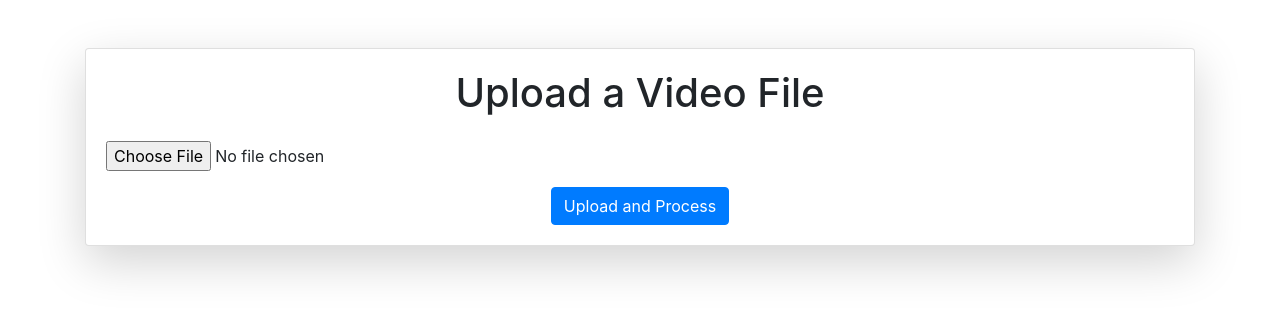
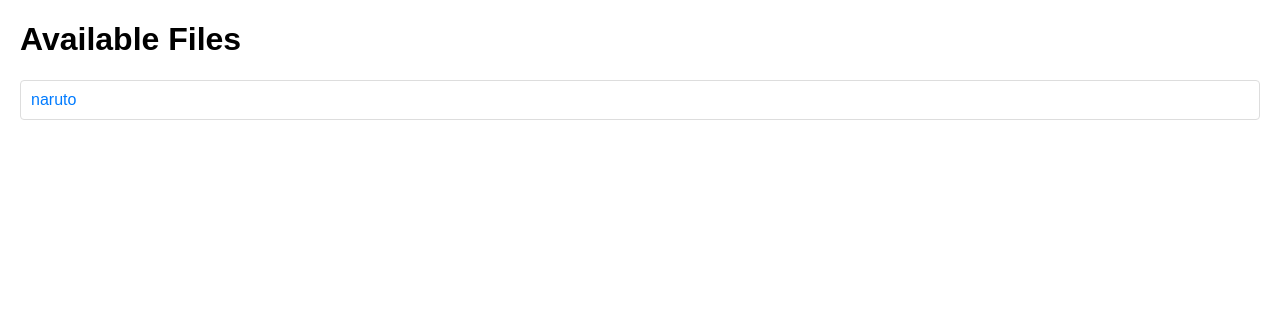
Before and after one commit to UnknownGam50/Video-Subtitles-, a Flask app: page / in a window 1280 px wide. Shown: the top 314 px of the page. Run offline with Flask 3, Linux system fonts and the light colour scheme; some libraries are stand-ins or nearby versions.

Commit message:
Update index.html

```diff
--- a/templates/index.html
+++ b/templates/index.html
@@ -3,26 +3,31 @@
 <head>
     <meta charset="UTF-8">
     <meta name="viewport" content="width=device-width, initial-scale=1.0">
-    <title>Video to Subtitles</title>
-    <link href="https://stackpath.bootstrapcdn.com/bootstrap/4.5.2/css/bootstrap.min.css" rel="stylesheet">
-    <link href="{{ url_for('static', filename='css/styles.css') }}" rel="stylesheet">
+    <title>Video Links</title>
+    <style>
+        body {
+            font-family: Arial, sans-serif;
+            margin: 20px;
+        }
+        .file-link {
+            display: block;
+            margin: 10px 0;
+            padding: 10px;
+            text-decoration: none;
+            color: #007bff;
+            border: 1px solid #ddd;
+            border-radius: 4px;
+            transition: background-color 0.2s;
+        }
+        .file-link:hover {
+            background-color: #f8f9fa;
+        }
+    </style>
 </head>
 <body>
-    <div class="container mt-5">
-        <div class="card shadow-lg">
-            <div class="card-body">
-                <h1 class="card-title text-center mb-4">Upload a Video File</h1>
-                <form action="/upload" method="post" enctype="multipart/form-data" class="text-center">
-                    <div class="form-group">
-                        <input type="file" name="file" accept="video/*" class="form-control-file" required>
-                    </div>
-                    <button type="submit" class="btn btn-primary">Upload and Process</button>
-                </form>
-            </div>
-        </div>
-    </div>
-    <script src="https://code.jquery.com/jquery-3.5.1.slim.min.js"></script>
-    <script src="https://cdn.jsdelivr.net/npm/@popperjs/core@2.9.3/dist/umd/popper.min.js"></script>
-    <script src="https://stackpath.bootstrapcdn.com/bootstrap/4.5.2/js/bootstrap.min.js"></script>
+    <h1>Available Files</h1>
+    {% for file in files %}
+        <a href="{{ url_for('show_file', filename=file) }}" class="file-link">{{ file }}</a>
+    {% endfor %}
 </body>
 </html>
```
